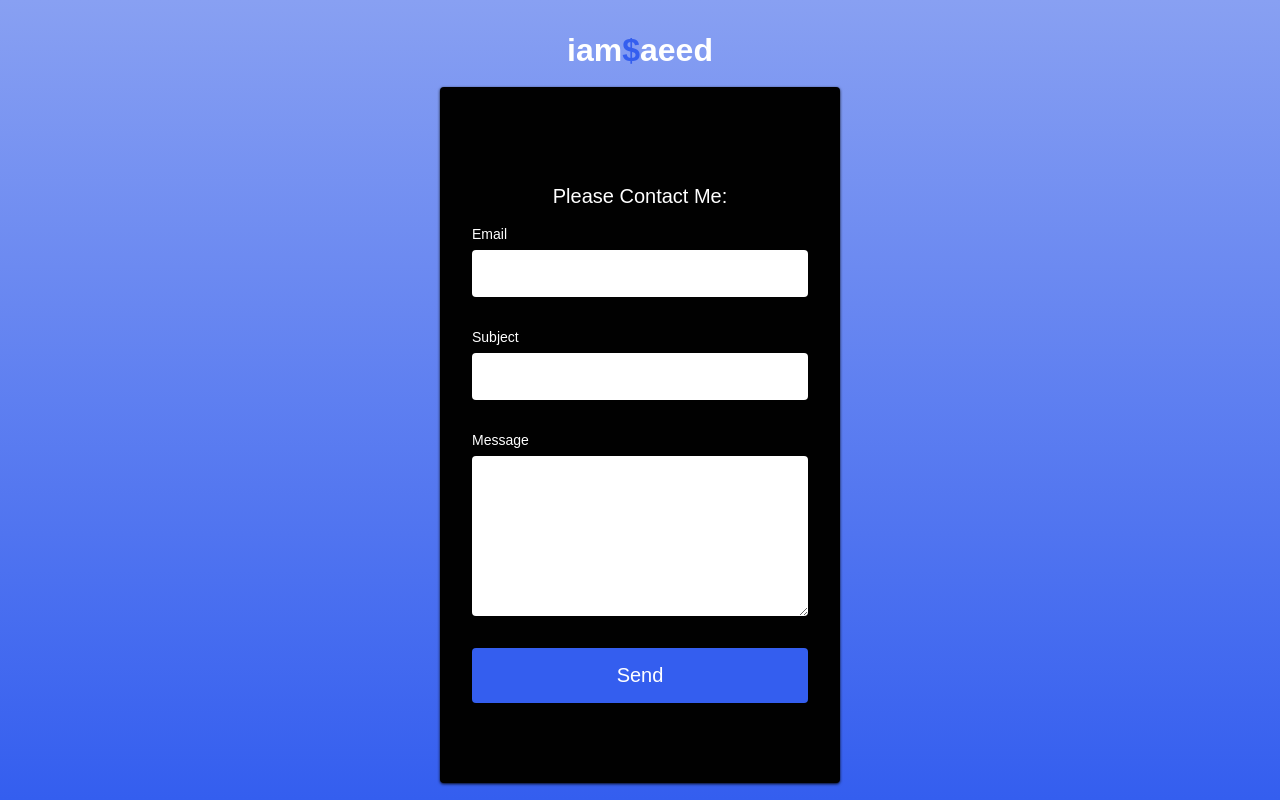
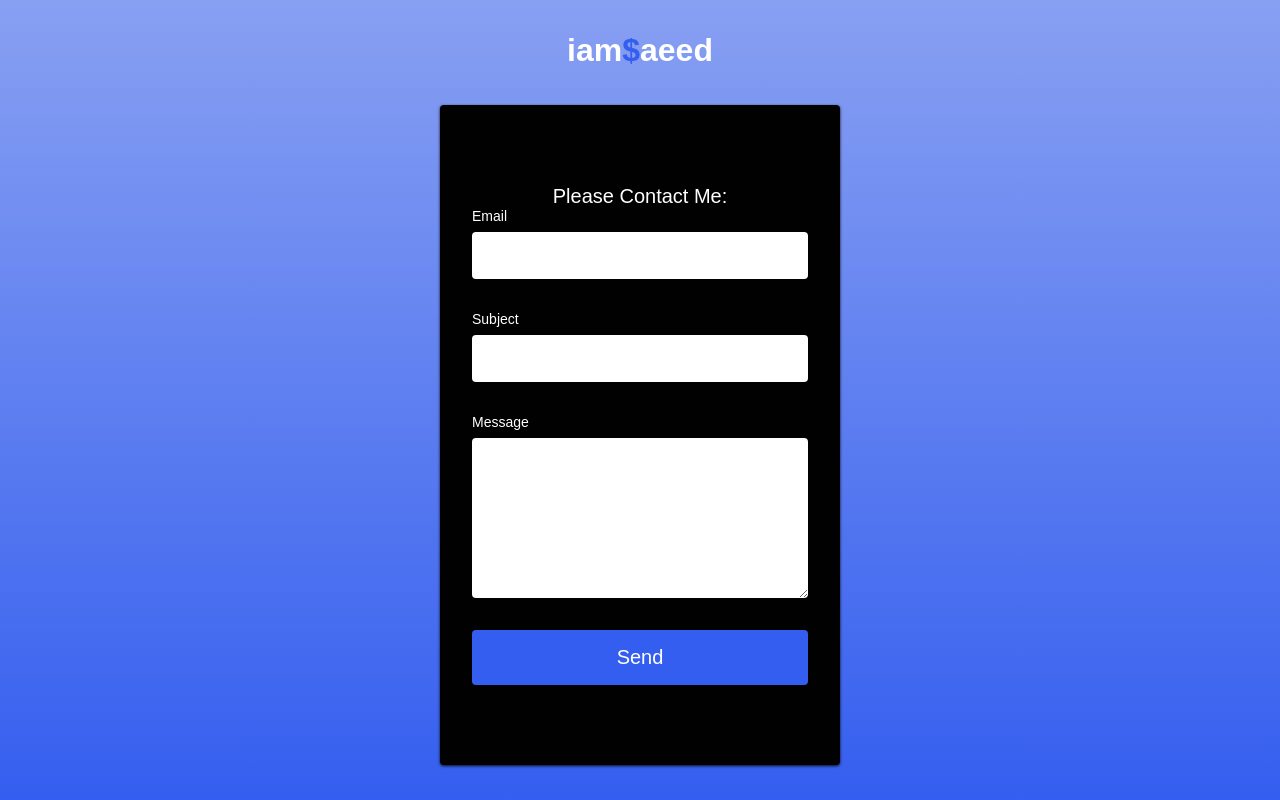
Before and after one commit to MSaeedNajafi/Resume, a React (Create React App) app: page /contact-me in a window 1280 px wide. Built offline with nearby package versions, Linux system fonts and the light colour scheme; no server answers; a web font is replaced by a local one.

Commit message:
finl fixes

```diff
--- a/src/components/Contact/ContactElements.js
+++ b/src/components/Contact/ContactElements.js
@@ -154,7 +154,7 @@ import { Link } from "react-router-dom";
 import COL from "../Colors";
 
 export const Container = styled.div`
-  min-height: 800px;
+  min-height: 692px;
   position: fixed;
   bottom: 0;
   left: 0;
@@ -182,7 +182,7 @@ export const FormWrap = styled.div`
   display: flex;
   flex-direction: column;
   justify-content: center;
-  @media screen and (max-width: 480px) {
+  @media screen and (max-width: 400px) {
     height: 80%;
   }
 `;
@@ -237,7 +237,7 @@ export const Form = styled.form`
   padding: 80px 32px;
   border-radius: 4px;
   box-shadow: 0 1px 3px rgba(0, 0, 0, 0.9);
-  @media screen and (max-width: 480px) {
+  @media screen and (max-width: 400px) {
     padding: 22px 22px;
   }
   @media screen and (max-width: 400px) {
@@ -252,11 +252,11 @@ export const FormH1 = styled.h1`
   color: ${COL.formH1Color};
   font-weight: 400;
   text-align: center;
-  padding: 18px;
-  @media screen and (max-width: 350px) {
-    margin-top: -20px;
-    padding: 8px;
-  }
+  // padding: 18px;
+  // @media screen and (max-width: 350px) {
+  //   margin-top: -20px;
+  //   padding: 8px;
+  // }
   // margin-top: -50px;
 `;
 
--- a/src/components/Navbar/NavbarElements.js
+++ b/src/components/Navbar/NavbarElements.js
@@ -130,7 +130,7 @@ export const NavLink = styled(LinkS)`
   }
 `;
 
-export const NavBtn = styled.nav`
+export const NavBtn = styled.div`
   display: flex;
   align-items: center;
   // margin-right: 24px;
```
